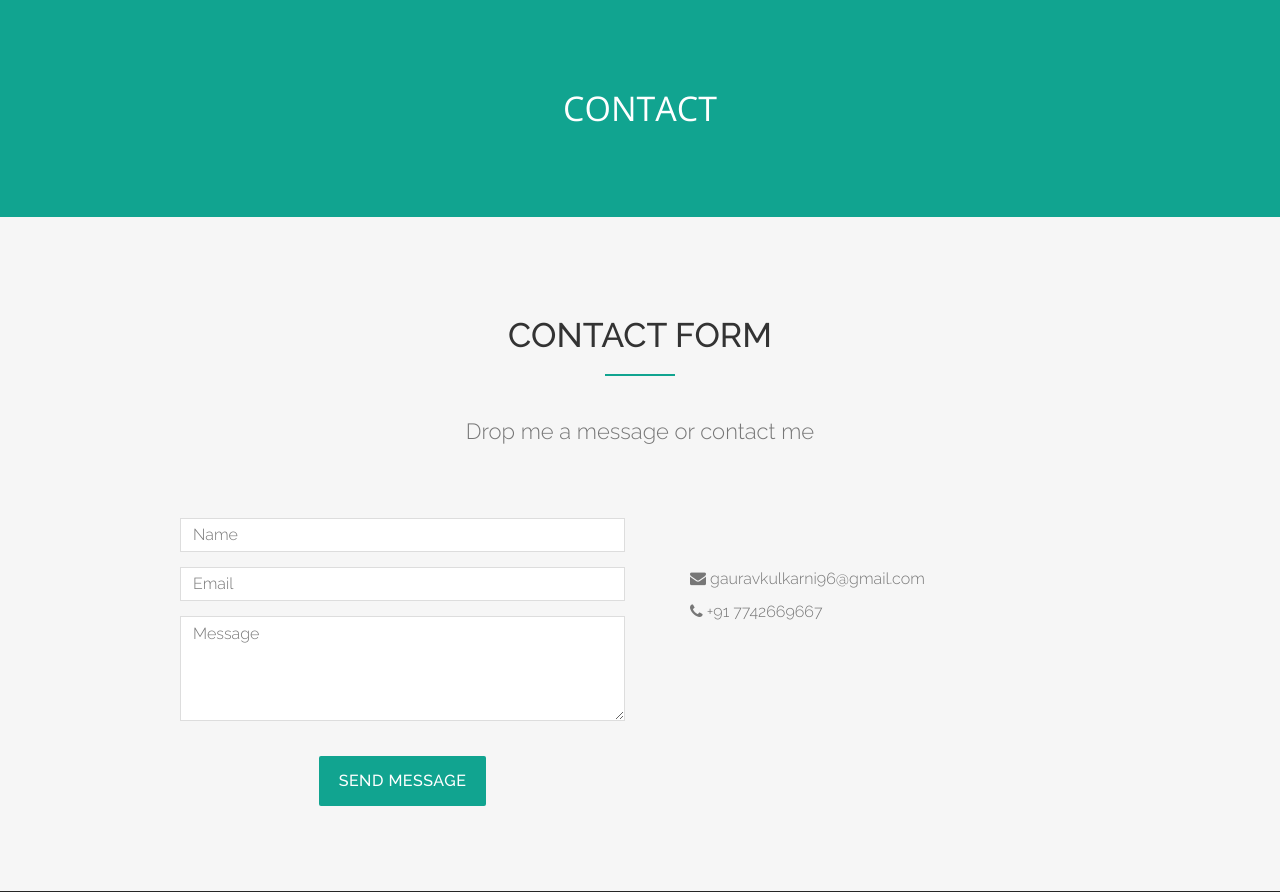
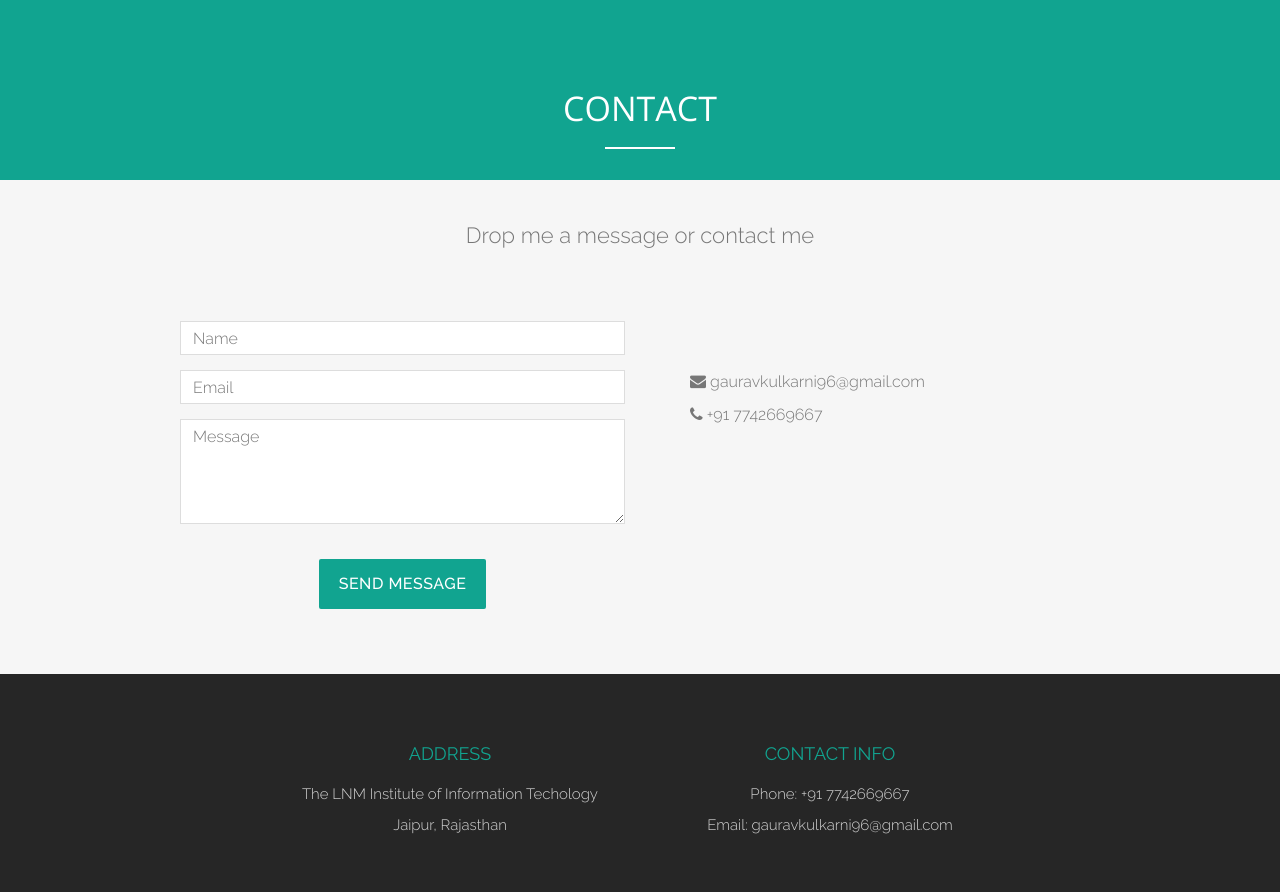
Before and after one commit to gauravkulkarni96/blog, a Django app: page / in a window 1280 px wide. Shown: the part 4327-5219 px from the top of the page. Run offline with Django 3.2, Linux system fonts and the light colour scheme; some libraries are stand-ins or nearby versions.

Commit message:
minor frotend

```diff
--- a/template/index.html
+++ b/template/index.html
@@ -345,17 +345,16 @@
   </div>
 </div>
 <!-- Call Reservation Section -->
-<div id="call-reservation" class="text-center">
+<div id="call-reservation" class="text-center" style="height:100px;">
   <div class="container">
     <h2>Contact</h2>
+    <center><hr style="color:white; margin-top:20px;"></center>
   </div>
 </div>
 <!-- Contact Section -->
-<div id="contact" class="text-center">
+<div id="contact" class="text-center" style="padding-top:40px; padding-bottom:40px;">
   <div class="container">
     <div class="section-title text-center">
-      <h2>Contact Form</h2>
-      <hr>
       <p>Drop me a message or contact me</p>
     </div>
     <div class="col-md-10 col-md-offset-1">
```
